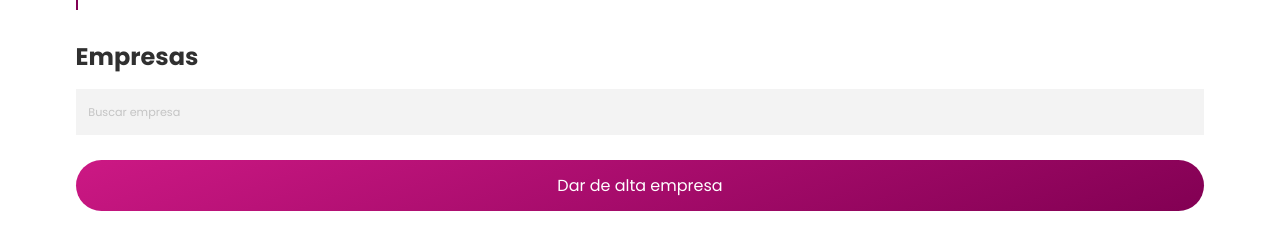
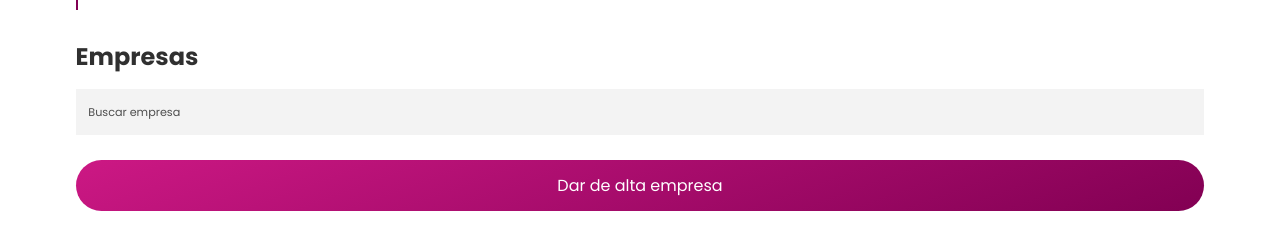
Before and after one commit to danialfaro/Proyecto-Web-GTi, a PHP site: page /app/admin/index.html in a window 1280 px wide. Shown: the part 206-456 px from the top of the page. Run offline with PHP 8.4, Linux system fonts and the light colour scheme.

Commit message:
Update style.css

```diff
--- a/src/app/admin/style.css
+++ b/src/app/admin/style.css
@@ -42,3 +42,6 @@
     align-self: center;
     margin: 15px auto;
 }
+#empresas::placeholder{
+    color: rgb(77, 77, 77);
+}
```
